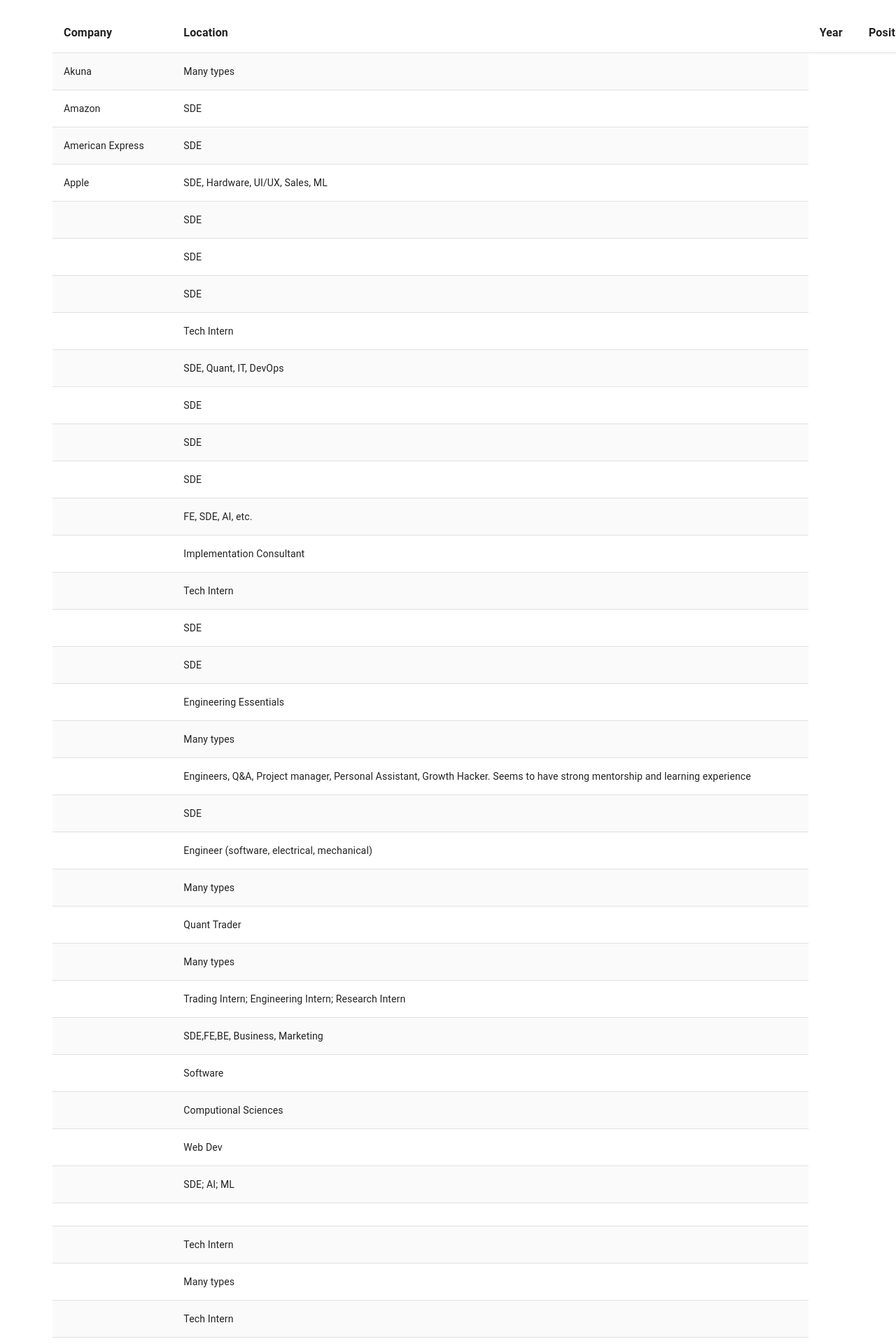
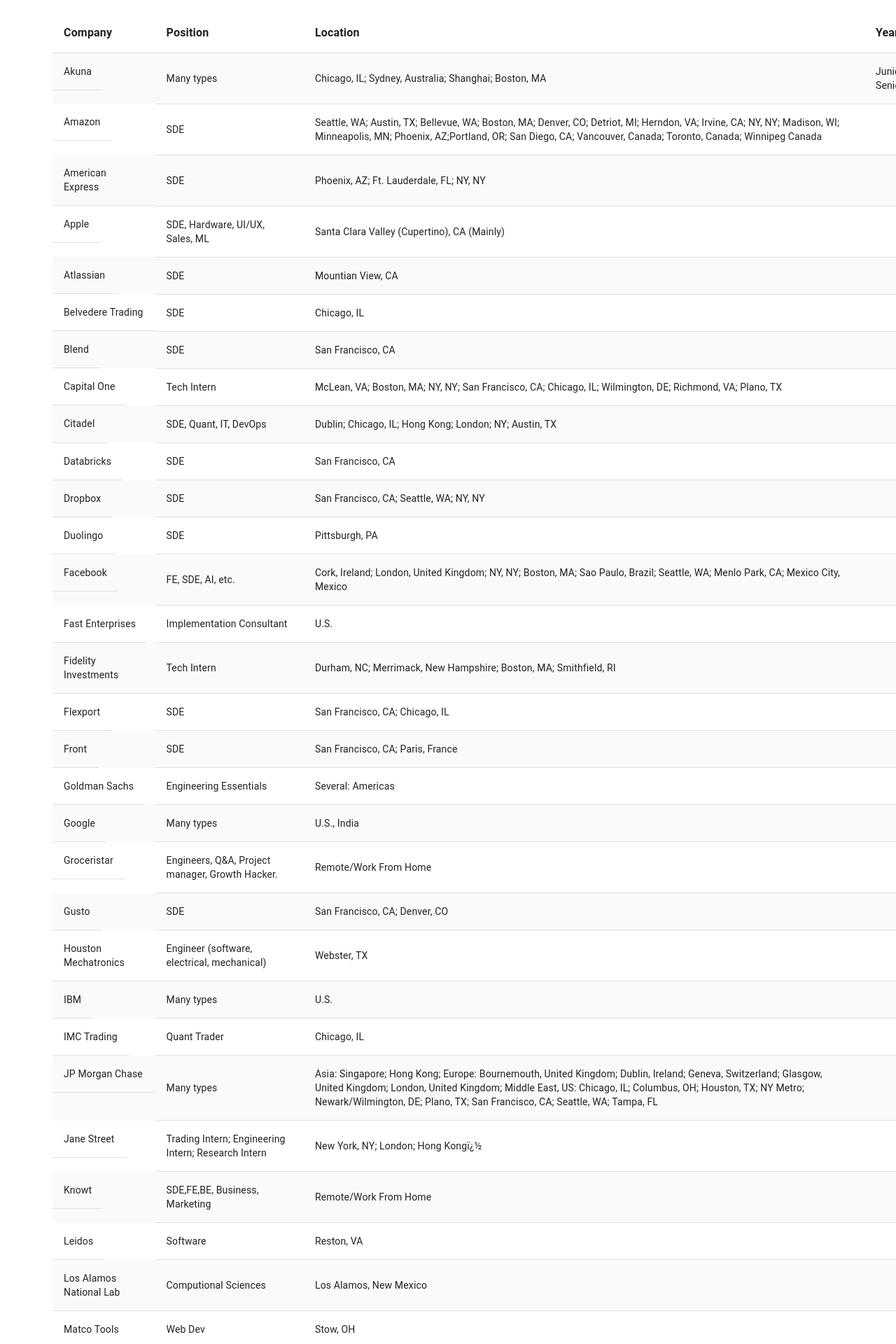
Before and after one commit to andrewchen349/SWE-Hub, a React (Create React App) app in the folder swe-hub/: page / in a window 1280 px wide. Shown: the part 780-2700 px from the top of the page at 70% size. Built offline with nearby package versions, Linux system fonts and the light colour scheme; a web font is replaced by a local one.

Commit message:
Parse more JSON fields

```diff
--- a/swe-hub/src/assets/jobs.json
+++ b/swe-hub/src/assets/jobs.json
@@ -4,7 +4,7 @@
     "Name": "Akuna",
     "Position": "Many types",
     "Location": "Chicago, IL; Sydney, Australia; Shanghai; Boston, MA",
-    "Class Year": "Junior, Senior",
+    "Class": "Junior, Senior",
     "International": "",
     "Notes": "",
     "URL": "https://akunacapital.com/careers#careers"
@@ -41,7 +41,7 @@
   },
   {
     "": 5,
-    "Name (URL)": "Atlassian",
+    "Name": "Atlassian",
     "Position": "SDE",
     "Location": "Mountian View, CA",
     "Class Year": "Junior, Senior",
@@ -51,7 +51,7 @@
   },
   {
     "": 6,
-    "Name (URL)": "Belvedere Trading",
+    "Name": "Belvedere Trading",
     "Position": "SDE",
     "Location": "Chicago, IL",
     "Class Year": "Junior, Senior",
@@ -61,7 +61,7 @@
   },
   {
     "": 7,
-    "Name (URL)": "Blend",
+    "Name": "Blend",
     "Position": "SDE",
     "Location": "San Francisco, CA",
     "Class Year": "Junior, Senior",
@@ -71,7 +71,7 @@
   },
   {
     "": 8,
-    "Name (URL)": "Capital One",
+    "Name": "Capital One",
     "Position": "Tech Intern",
     "Location": "McLean, VA; Boston, MA; NY, NY; San Francisco, CA; Chicago, IL; Wilmington, DE; Richmond, VA; Plano, TX",
     "Class Year": "Junior, Senior",
@@ -81,7 +81,7 @@
   },
   {
     "": 9,
-    "Name (URL)": "Citadel",
+    "Name": "Citadel",
     "Position": "SDE, Quant, IT, DevOps",
     "Location": "Dublin; Chicago, IL; Hong Kong; London; NY; Austin, TX",
     "Class Year": "",
@@ -91,7 +91,7 @@
   },
   {
     "": 10,
-    "Name (URL)": "Databricks",
+    "Name": "Databricks",
     "Position": "SDE",
     "Location": "San Francisco, CA",
     "Class Year": "2020, 2021 graduate working on a BS/MS or PhD degree",
@@ -101,7 +101,7 @@
   },
   {
     "": 11,
-    "Name (URL)": "Dropbox",
+    "Name": "Dropbox",
     "Position": "SDE",
     "Location": "San Francisco, CA; Seattle, WA; NY, NY",
     "Class Year": "Junior, New Grad",
@@ -111,7 +111,7 @@
   },
   {
     "": 12,
-    "Name (URL)": "Duolingo",
+    "Name": "Duolingo",
     "Position": "SDE",
     "Location": "Pittsburgh, PA",
     "Class Year": "Junior, Senior",
@@ -121,7 +121,7 @@
   },
   {
     "": 13,
-    "Name (URL)": "Facebook",
+    "Name": "Facebook",
     "Position": "FE, SDE, AI, etc.",
     "Location": "Cork, Ireland; London, United Kingdom; NY, NY; Boston, MA; Sao Paulo, Brazil; Seattle, WA; Menlo Park, CA; Mexico City, Mexico",
     "Class Year": "",
@@ -131,7 +131,7 @@
   },
   {
     "": 14,
-    "Name (URL)": "Fast Enterprises",
+    "Name": "Fast Enterprises",
     "Position": "Implementation Consultant",
     "Location": "U.S.",
     "Class Year": "",
@@ -141,7 +141,7 @@
   },
   {
     "": 15,
-    "Name (URL)": "Fidelity Investments",
+    "Name": "Fidelity Investments",
     "Position": "Tech Intern",
     "Location": "Durham, NC; Merrimack, New Hampshire; Boston, MA; Smithfield, RI",
     "Class Year": "",
@@ -151,7 +151,7 @@
   },
   {
     "": 16,
-    "Name (URL)": "Flexport",
+    "Name": "Flexport",
     "Position": "SDE",
     "Location": "San Francisco, CA; Chicago, IL",
     "Class Year": "",
@@ -161,7 +161,7 @@
   },
   {
     "": 17,
-    "Name (URL)": "Front",
+    "Name": "Front",
     "Position": "SDE",
     "Location": "San Francisco, CA; Paris, France",
     "Class Year": "Junior, Senior",
@@ -171,7 +171,7 @@
   },
   {
     "": 18,
-    "Name (URL)": "Goldman Sachs",
+    "Name": "Goldman Sachs",
     "Position": "Engineering Essentials",
     "Location": "Several: Americas",
     "Class Year": "",
@@ -181,7 +181,7 @@
   },
   {
     "": 19,
-    "Name (URL)": "Google",
+    "Name": "Google",
     "Position": "Many types",
     "Location": "U.S., India",
     "Class Year": "",
@@ -191,8 +191,8 @@
   },
   {
     "": 20,
-    "Name (URL)": "Groceristar",
-    "Position": "Engineers, Q&A, Project manager, Personal Assistant, Growth Hacker. Seems to have strong mentorship and learning experience",
+    "Name": "Groceristar",
+    "Position": "Engineers, Q&A, Project manager, Growth Hacker.",
     "Location": "Remote/Work From Home",
     "Class Year": "Junior",
     "International": "",
@@ -201,7 +201,7 @@
   },
   {
     "": 21,
-    "Name (URL)": "Gusto",
+    "Name": "Gusto",
     "Position": "SDE",
     "Location": "San Francisco, CA; Denver, CO",
     "Class Year": "",
@@ -211,7 +211,7 @@
   },
   {
     "": 22,
-    "Name (URL)": "Houston Mechatronics",
+    "Name": "Houston Mechatronics",
     "Position": "Engineer (software, electrical, mechanical)",
     "Location": "Webster, TX",
     "Class Year": "",
@@ -221,7 +221,7 @@
   },
   {
     "": 23,
-    "Name (URL)": "IBM",
+    "Name": "IBM",
     "Position": "Many types",
     "Location": "U.S.",
     "Class Year": "",
@@ -231,7 +231,7 @@
   },
   {
     "": 24,
-    "Name (URL)": "IMC Trading",
+    "Name": "IMC Trading",
     "Position": "Quant Trader",
     "Location": "Chicago, IL",
     "Class Year": "",
@@ -241,7 +241,7 @@
   },
   {
     "": 25,
-    "Name (URL)": "JP Morgan Chase",
+    "Name": "JP Morgan Chase",
     "Position": "Many types",
     "Location": "Asia: Singapore; Hong Kong; Europe: Bournemouth, United Kingdom; Dublin, Ireland; Geneva, Switzerland; Glasgow, United Kingdom; London, United Kingdom; Middle East, US: Chicago, IL; Columbus, OH; Houston, TX; NY Metro; Newark/Wilmington, DE; Plano, TX; San Francisco, CA; Seattle, WA; Tampa, FL",
     "Class Year": "Junior, Senior",
@@ -251,7 +251,7 @@
   },
   {
     "": 26,
-    "Name (URL)": "Jane Street",
+    "Name": "Jane Street",
     "Position": "Trading Intern; Engineering Intern; Research Intern",
     "Location": "New York, NY; London; Hong Kongï¿½",
     "Class Year": "",
@@ -261,7 +261,7 @@
   },
   {
     "": 27,
-    "Name (URL)": "Knowt",
+    "Name": "Knowt",
     "Position": "SDE,FE,BE, Business, Marketing",
     "Location": "Remote/Work From Home",
     "Class Year": "",
@@ -271,7 +271,7 @@
   },
   {
     "": 28,
-    "Name (URL)": "Leidos",
+    "Name": "Leidos",
     "Position": "Software",
     "Location": "Reston, VA",
     "Class Year": "",
@@ -281,7 +281,7 @@
   },
   {
     "": 29,
-    "Name (URL)": "Los Alamos National Lab",
+    "Name": "Los Alamos National Lab",
     "Position": "Computional Sciences",
     "Location": "Los Alamos, New Mexico",
     "Class Year": "",
@@ -291,7 +291,7 @@
   },
   {
     "": 30,
-    "Name (URL)": "Matco Tools",
+    "Name": "Matco Tools",
     "Position": "Web Dev",
     "Location": "Stow, OH",
     "Class Year": "Junior, Senior",
@@ -301,7 +301,7 @@
   },
   {
     "": 31,
-    "Name (URL)": "Matician",
+    "Name": "Matician",
     "Position": "SDE; AI; ML",
     "Location": "Palo Alto, CA",
     "Class Year": "",
@@ -311,7 +311,7 @@
   },
   {
     "": 32,
-    "Name (URL)": "Microsoft",
+    "Name": "Microsoft",
     "Position": "",
     "Location": "Global",
     "Class Year": "",
@@ -321,7 +321,7 @@
   },
   {
     "": 33,
-    "Name (URL)": "Morgan Stanley",
+    "Name": "Morgan Stanley",
     "Position": "Tech Intern",
     "Location": "Global (excluding U.S.)",
     "Class Year": "",
@@ -331,7 +331,7 @@
   },
   {
     "": 34,
-    "Name (URL)": "Mozilla",
+    "Name": "Mozilla",
     "Position": "Many types",
     "Location": "U.S., Canada, Germany",
     "Class Year": "",
@@ -341,7 +341,7 @@
   },
   {
     "": 35,
-    "Name (URL)": "NBCUniversal",
+    "Name": "NBCUniversal",
     "Position": "Tech Intern",
     "Location": "Tokyo, Japan; Stamford, CT",
     "Class Year": "Sophomore, Junior, Senior",
@@ -351,7 +351,7 @@
   },
   {
     "": 36,
-    "Name (URL)": "Optiver",
+    "Name": "Optiver",
     "Position": "SDE",
     "Location": "Chicago, IL",
     "Class Year": "",
@@ -361,7 +361,7 @@
   },
   {
     "": 37,
-    "Name (URL)": "PayPal",
+    "Name": "PayPal",
     "Position": "SDE",
     "Location": "Austin, TX; Timonium, MD; San Francisco, CA; San Jose, CA; Scottsdale, AZ; Conshohocken, PA; New York, NY",
     "Class Year": "",
@@ -371,8 +371,8 @@
   },
   {
     "": 38,
-    "Name (URL)": "Phone2Action",
-    "Position": "Product, Engineering, Sales, Marketing, Customer Success, and Operations",
+    "Name": "Phone2Action",
+    "Position": "Product, Engineering, Operations",
     "Location": "Arlington, VA",
     "Class Year": "All levels, education, ages, and experience accepted - including high school.",
     "International": "No sponsorship",
@@ -381,7 +381,7 @@
   },
   {
     "": 39,
-    "Name (URL)": "Plantir",
+    "Name": "Plantir",
     "Position": "SDE",
     "Location": "New York, NY",
     "Class Year": "",
@@ -391,7 +391,7 @@
   },
   {
     "": 40,
-    "Name (URL)": "Qualcomm",
+    "Name": "Qualcomm",
     "Position": "SDE",
     "Location": "San Diego, CA; Boulder, Coloado; Austin, TX; San Jose, CA; Santa Clara, CA",
     "Class Year": "",
@@ -401,7 +401,7 @@
   },
   {
     "": 41,
-    "Name (URL)": "Red Ventures",
+    "Name": "Red Ventures",
     "Position": "SDE",
     "Location": "Austin, TX",
     "Class Year": "Junior",
@@ -411,7 +411,7 @@
   },
   {
     "": 42,
-    "Name (URL)": "Reddit",
+    "Name": "Reddit",
     "Position": "",
     "Location": "San Francisco, CA",
     "Class Year": "",
@@ -421,7 +421,7 @@
   },
   {
     "": 43,
-    "Name (URL)": "Rimeto",
+    "Name": "Rimeto",
     "Position": "SDE",
     "Location": "San Francisco, CA",
     "Class Year": "",
@@ -431,8 +431,8 @@
   },
   {
     "": 44,
-    "Name (URL)": "Robinhood",
-    "Position": "SDE, Web Engineer, iOS Engineer, Infrastructure Engineer",
+    "Name": "Robinhood",
+    "Position": "Web Engineer, iOS Engineer, Infrastructure Engineer",
     "Location": "Menlo Park, CA",
     "Class Year": "",
     "International": "",
@@ -441,7 +441,7 @@
   },
   {
     "": 45,
-    "Name (URL)": "Rockset",
+    "Name": "Rockset",
     "Position": "SDE",
     "Location": "San Mateo, CA",
     "Class Year": "",
@@ -451,7 +451,7 @@
   },
   {
     "": 46,
-    "Name (URL)": "SAS",
+    "Name": "SAS",
     "Position": "Tech Intern - Autism Spectrum",
     "Location": "Santa Clara Valley (Cupertino), CA (Mainly)",
     "Class Year": "",
@@ -461,7 +461,7 @@
   },
   {
     "": 47,
-    "Name (URL)": "Salesforce",
+    "Name": "Salesforce",
     "Position": "SDE",
     "Location": "Many types",
     "Class Year": "Sophomore, Junior, Senior",
@@ -471,7 +471,7 @@
   },
   {
     "": 48,
-    "Name (URL)": "Snapchat",
+    "Name": "Snapchat",
     "Position": "IT Internal FE Dev",
     "Location": "Los Angeles, CA",
     "Class Year": "",
@@ -481,7 +481,7 @@
   },
   {
     "": 49,
-    "Name (URL)": "Stripe",
+    "Name": "Stripe",
     "Position": "SDE",
     "Location": "San Francisco, CA; Seattle, WA",
     "Class Year": "Plan to graduate in 2021 or 2022",
@@ -491,7 +491,7 @@
   },
   {
     "": 50,
-    "Name (URL)": "The Vanguard Group",
+    "Name": "The Vanguard Group",
     "Position": "SDE, Technology Operations",
     "Location": "Malvern, PA; Charlotte, NC",
     "Class Year": "",
@@ -501,7 +501,7 @@
   },
   {
     "": 51,
-    "Name (URL)": "Thumbtack",
+    "Name": "Thumbtack",
     "Position": "SDE",
     "Location": "San Francisco, CA",
     "Class Year": "Graduating in 2021",
@@ -511,7 +511,7 @@
   },
   {
     "": 52,
-    "Name (URL)": "Toast",
+    "Name": "Toast",
     "Position": "SDE",
     "Location": "Dublin, Ireland",
     "Class Year": "",
@@ -521,7 +521,7 @@
   },
   {
     "": 53,
-    "Name (URL)": "Twitter",
+    "Name": "Twitter",
     "Position": "",
     "Location": "San Francisco, CA",
     "Class Year": "",
@@ -531,7 +531,7 @@
   },
   {
     "": 54,
-    "Name (URL)": "Two Sigma",
+    "Name": "Two Sigma",
     "Position": "SDE",
     "Location": "NY, NY",
     "Class Year": "",
@@ -541,7 +541,7 @@
   },
   {
     "": 55,
-    "Name (URL)": "Vail",
+    "Name": "Vail",
     "Position": "SDE, DevOps",
     "Location": "Chicago, IL",
     "Class Year": "",
@@ -551,7 +551,7 @@
   },
   {
     "": 56,
-    "Name (URL)": "Virtu Financial",
+    "Name": "Virtu Financial",
     "Position": "Trading Systems Dev",
     "Location": "NY, NY",
     "Class Year": "",
@@ -561,7 +561,7 @@
   },
   {
     "": 57,
-    "Name (URL)": "Vyte",
+    "Name": "Vyte",
     "Position": "FE, BE",
     "Location": "Paris, France",
     "Class Year": "",
@@ -571,7 +571,7 @@
   },
   {
     "": 58,
-    "Name (URL)": "Workday",
+    "Name": "Workday",
     "Position": "Software Application Engineer",
     "Location": "Canada, British Columbia, Vancouver",
     "Class Year": "",
@@ -581,7 +581,7 @@
   },
   {
     "": 59,
-    "Name (URL)": "Yelp",
+    "Name": "Yelp",
     "Position": "SDE",
     "Location": "San Francisco, CA",
     "Class Year": "",
--- a/swe-hub/src/components/Table.js
+++ b/swe-hub/src/components/Table.js
@@ -40,20 +40,6 @@
   },
 }))(TableRow);
 
-function createData(name, calories, fat) {
-  return { name, calories, fat};
-}
-
-const rows = [
-  createData('Frozen yoghurt', 159, 6.0),
-  createData('Ice cream sandwich', 237, 9.0),
-  createData('Eclair', 262, 16.0),
-  createData('Cupcake', 305, 3.7),
-  createData('Gingerbread', 356, 16.0),
-];
-// const res = createJobs({Jobs});
-
-
 export default function CustomizedTables() {
   return (
     <TableContainer>
@@ -61,29 +47,20 @@
         <TableHead>
           <TableRow>
             <StyledTableCell>Company</StyledTableCell>
+            <StyledTableCell align="left">Position</StyledTableCell>
             <StyledTableCell align="left">Location</StyledTableCell>
             <StyledTableCell align="left">Year</StyledTableCell>
-            <StyledTableCell align="left">Position </StyledTableCell>
           </TableRow>
         </TableHead>
         <TableBody>
           {Jobs.map(row => (
             <StyledTableRow key={row.Name}>
-              <StyledTableCell component="th" scope="row">
+              <a href={row.URL} target="_blank"><StyledTableCell component="th" scope="row">
                 {row.Name}
-              </StyledTableCell>
+              </StyledTableCell></a>
               <StyledTableCell align="left">{row.Position}</StyledTableCell>
-            </StyledTableRow>
-          ))}
-        </TableBody>
-        <TableBody>
-          {rows.map(row => (
-            <StyledTableRow key={row.name}>
-              <StyledTableCell component="th" scope="row">
-                {row.name}
-              </StyledTableCell>
-              <StyledTableCell align="left">{row.calories}</StyledTableCell>
-              <StyledTableCell align="left">{row.fat}</StyledTableCell>
+              <StyledTableCell align="left">{row.Location}</StyledTableCell>
+              <StyledTableCell align="left">{row.Class}</StyledTableCell>
             </StyledTableRow>
           ))}
         </TableBody>
```
